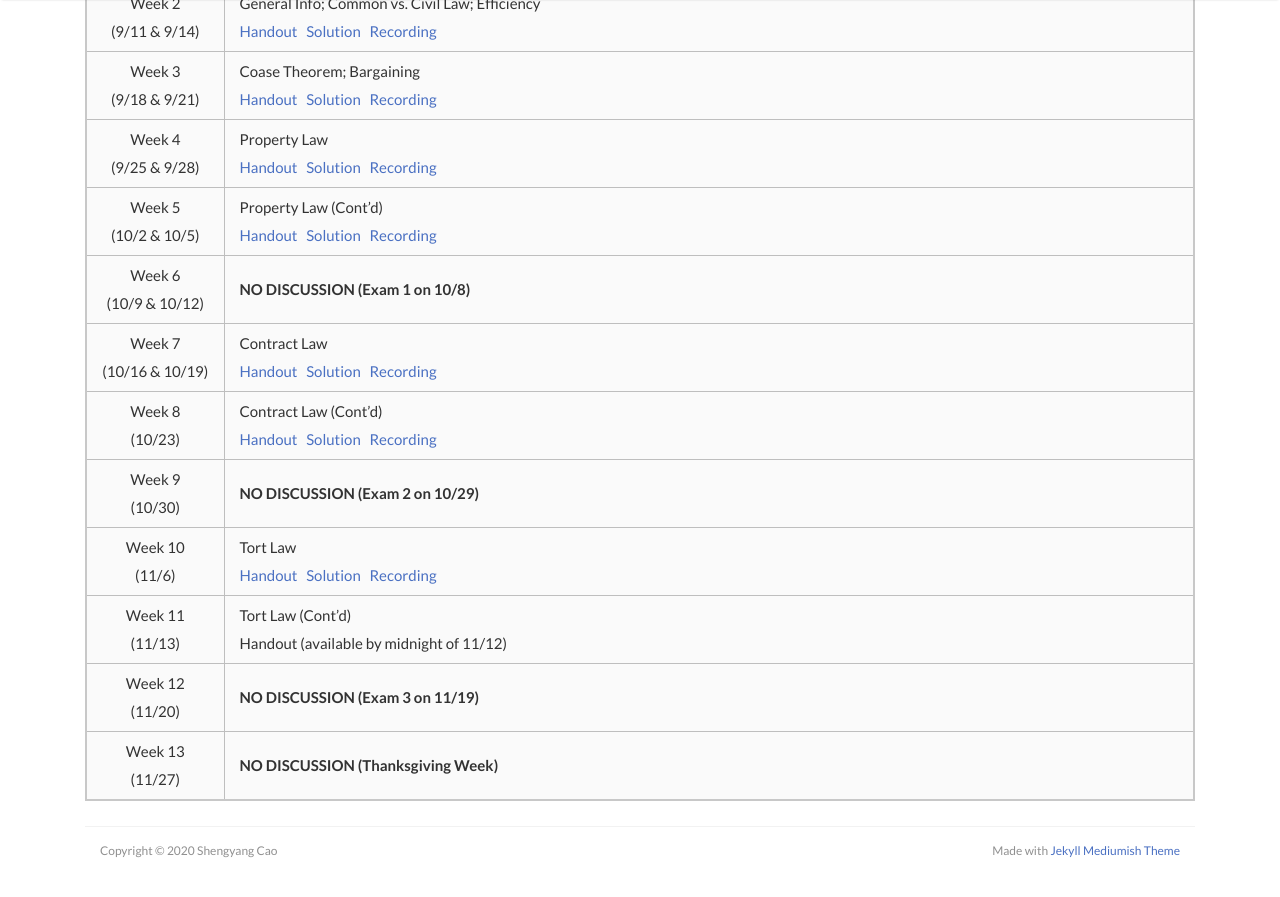
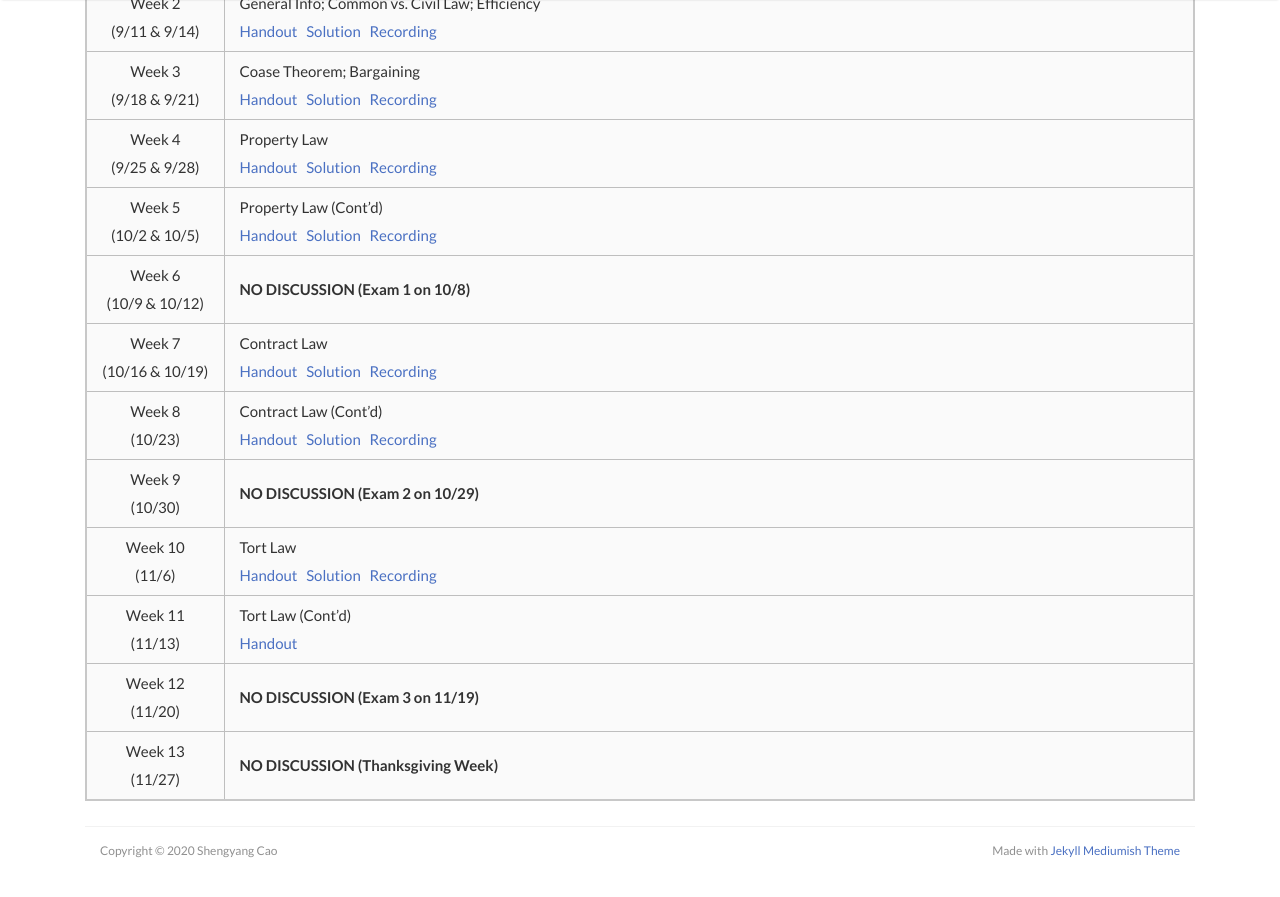
Before and after one commit to scaotravis/scaotravis.github.io, a Jekyll site: the page built from _posts/2020-08-04-teaching-fa-522.md, in a window 1280 px wide and 900 px high, scrolled down 970 px. Shown: the top 897 px of the window. Built offline with Jekyll 4.4.1, drawn with Linux system fonts in a browser that asks for light colours; nearby versions of some CDN libraries; comment, search, counter and statistics services are not loaded.

Commit message:
dis 8: upload handout

```diff
--- a/_posts/2020-08-04-teaching-fa-522.md
+++ b/_posts/2020-08-04-teaching-fa-522.md
@@ -39,6 +39,6 @@ permalink: /teaching/fa20-522
 | Week 8 <br> (10/23) | Contract Law (Cont'd) <br> [Handout]({{ site.url }}/downloads/teaching/fa20-522/522_fa20_dis-6_handout.pdf) &nbsp; [Solution]({{ site.url }}/downloads/teaching/fa20-522/522_fa20_dis-6_sol.pdf) &nbsp; [Recording](https://youtu.be/k6AFAftc8as) |
 | Week 9 <br> (10/30) | **NO DISCUSSION (Exam 2 on 10/29)** |
 | Week 10 <br> (11/6) | Tort Law <br> [Handout]({{ site.url }}/downloads/teaching/fa20-522/522_fa20_dis-7_handout.pdf) &nbsp; [Solution]({{ site.url }}/downloads/teaching/fa20-522/522_fa20_dis-7_sol.pdf) &nbsp; [Recording](https://us-lti.bbcollab.com/recording/7c1a34b84b4c4a1188ae780e6a5e0915)|
-| Week 11 <br> (11/13) | Tort Law (Cont'd) <br> Handout (available by midnight of 11/12)|
+| Week 11 <br> (11/13) | Tort Law (Cont'd) <br> [Handout]({{ site.url }}/downloads/teaching/fa20-522/522_fa20_dis-8_handout.pdf)|
 | Week 12 <br> (11/20) | **NO DISCUSSION (Exam 3 on 11/19)** |
 | Week 13 <br> (11/27) | **NO DISCUSSION (Thanksgiving Week)** |
```
Also changed, not shown: 6 other files.
